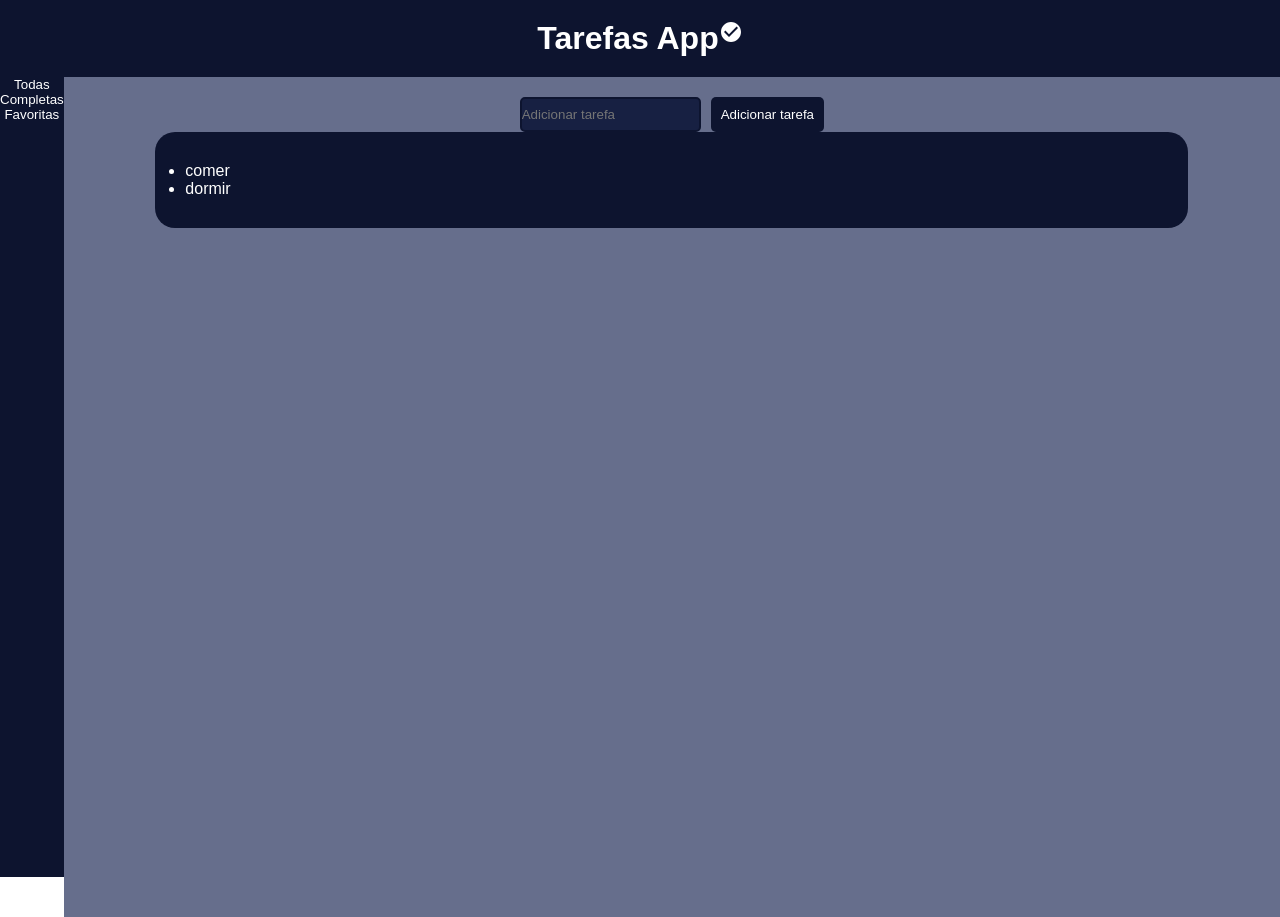
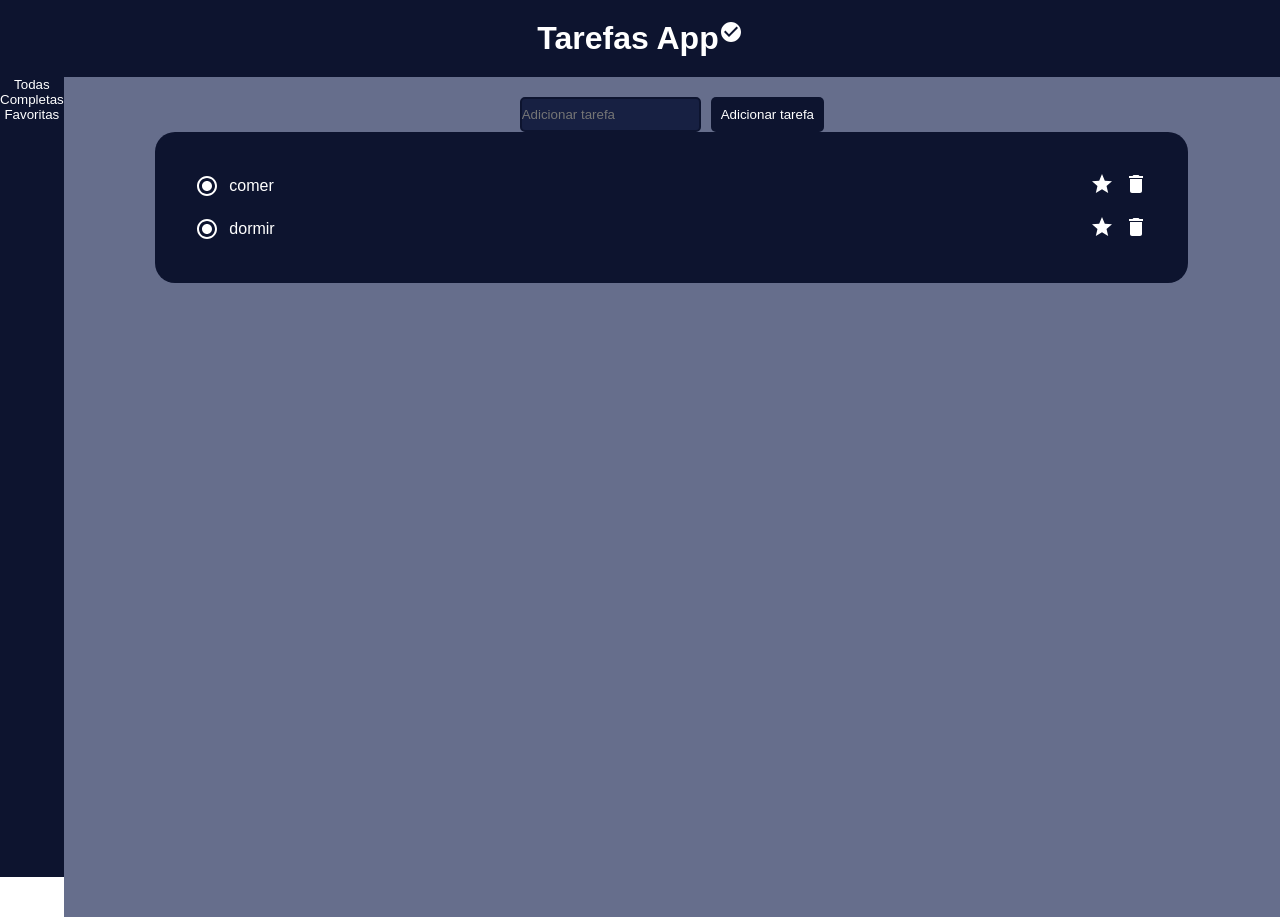
Before and after one commit to MariaLuizaVicentini/tarefas-ref-juliocode, a React (Vite) app: page / in a window 1280 px wide. Built offline with nearby package versions, Linux system fonts and the light colour scheme.

Commit message:
feat: estiliza a lista de tarefas

```diff
--- a/src/App.css
+++ b/src/App.css
@@ -93,3 +93,30 @@ input{
     max-height: 80%;
     overflow-y: scroll;
 }
+
+.tarefa-unica{
+    display: flex;
+    cursor: pointer;
+    padding: 5px;
+    margin: 5px;
+    align-items: center;
+    justify-content: space-between;
+    border-radius: 10px;
+}
+
+.tarefa-unica:hover{
+    background-color: var(--cor-terciaria);
+}
+
+.acoes-tarefa{
+    display: flex;
+    flex-direction: row;
+    gap: 10px;
+}
+
+.texto-tarefa{
+    display: flex;
+    justify-content: center;
+    align-items: center;
+    gap: 10px;
+}
--- a/src/assets/componentes/TarefasList.jsx
+++ b/src/assets/componentes/TarefasList.jsx
@@ -1,3 +1,4 @@
+import { RadioButtonChecked, Star, Delete } from '@mui/icons-material'
 import '../../App.css'
 
 function TarefasList(){
@@ -7,7 +8,18 @@ function TarefasList(){
             {
                 listaTarefas.map((tarefaAtual) => {
                     return(
-                        <li> {tarefaAtual} </li>
+                        <li className='tarefa-unica'>
+                            <section className='texto-tarefa'>
+                                <RadioButtonChecked/>
+                                <span>
+                                {tarefaAtual}
+                                </span>
+                            </section>
+                            <section className='acoes-tarefa'>
+                                <div> <Star/> </div>
+                                <div> <Delete/> </div>
+                            </section>
+                        </li>
                     )
                 })
             }
```
